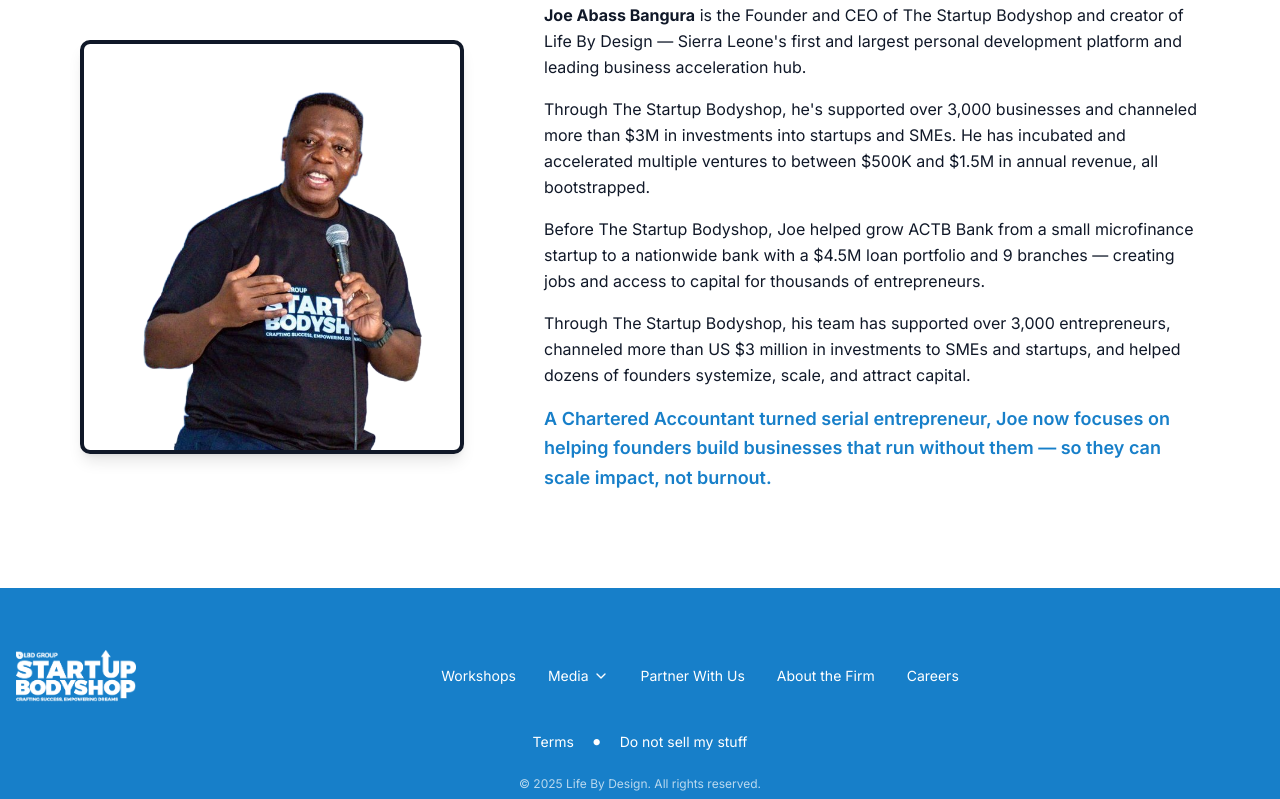
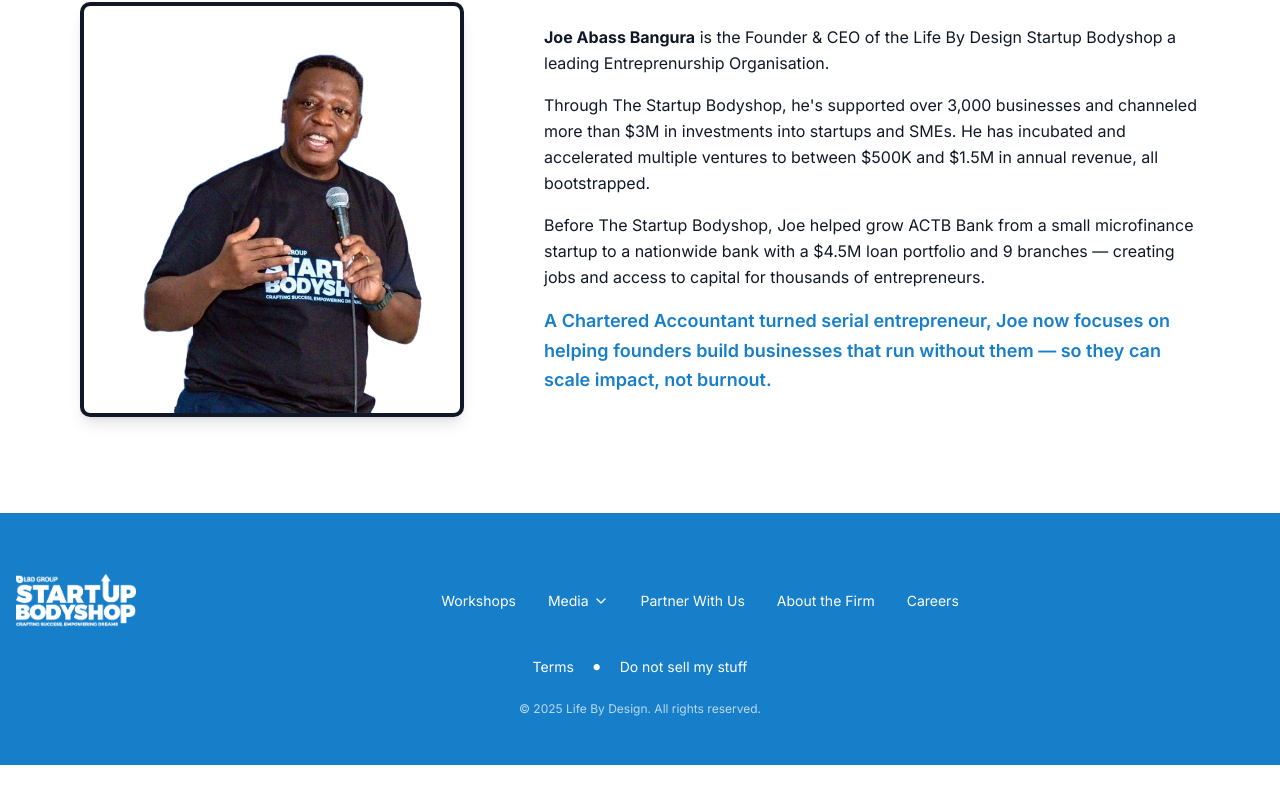
Before and after one commit to davidddeveloper/lifebydesign, a Next.js app: page / in a window 1280 px wide. Shown: the part 1432-2231 px from the top of the page. After the commit the page ends 2197 px from the top, so only its background shows below. Built offline with nearby package versions, Linux system fonts and the light colour scheme.

Commit message:
updated the about founder section

```diff
--- a/components/founders-section.tsx
+++ b/components/founders-section.tsx
@@ -21,8 +21,7 @@
           {/* Founders Content */}
           <div className="space-y-4 px-4 md:px-0 text-gray-900">
             <p className="text-md leading-relaxed">
-              <strong>Joe Abass Bangura</strong> is the Founder and CEO of The Startup Bodyshop and creator of Life By Design — Sierra Leone's first and largest personal development platform and leading business acceleration hub.
-
+              <strong>Joe Abass Bangura</strong> is the Founder & CEO of the Life By Design Startup Bodyshop a leading Entreprenurship Organisation.
             </p>
 
             <p className="text-md leading-relaxed">
@@ -31,9 +30,9 @@
             <p className="text-md leading-relaxed">
               Before The Startup Bodyshop, Joe helped grow ACTB Bank from a small microfinance startup to a nationwide bank with a $4.5M loan portfolio and 9 branches — creating jobs and access to capital for thousands of entrepreneurs.
             </p>
-            <p className="text-md leading-relaxed">
+            {/*<p className="text-md leading-relaxed">
               Through The Startup Bodyshop, his team has supported over 3,000 entrepreneurs, channeled more than US $3 million in investments to SMEs and startups, and helped dozens of founders systemize, scale, and attract capital.
-            </p>
+            </p>*/}
             {/*<p className="text-lg leading-relaxed">
                 He currently serves as Chief of Corporate Affairs at Africell Sierra Leone, CEO of Life By Design Group, Founding CEO & Non-Executive Director of ACTB Savings & Loans, and Non-Executive Director at SMEDA. Joe holds fellowships with the Chartered Association of Certified Accountants (FCCA UK) and the Institute of Chartered Accountants Sierra Leone (FCA SL), and has received numerous awards, including Hubert Humphrey Fellow (2010) and US State Department Alumni of the Month (2014).
 
```
